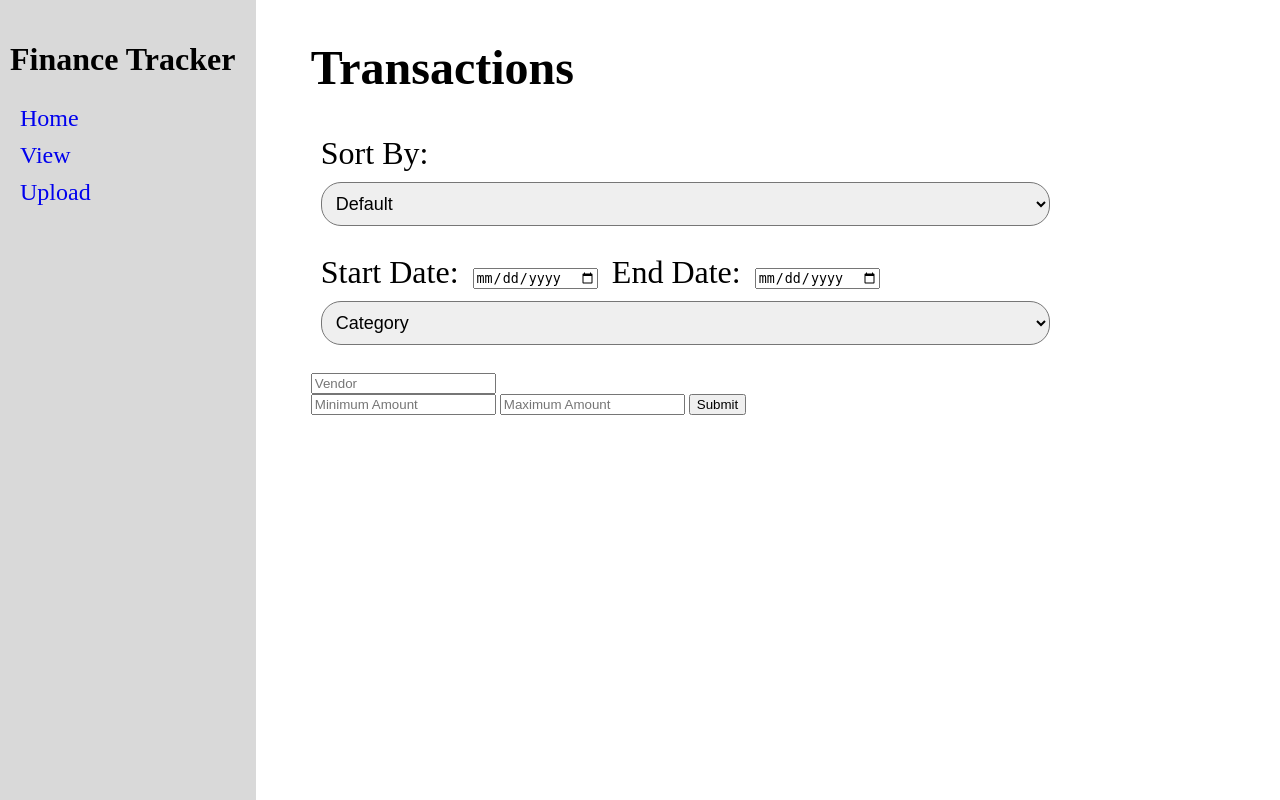
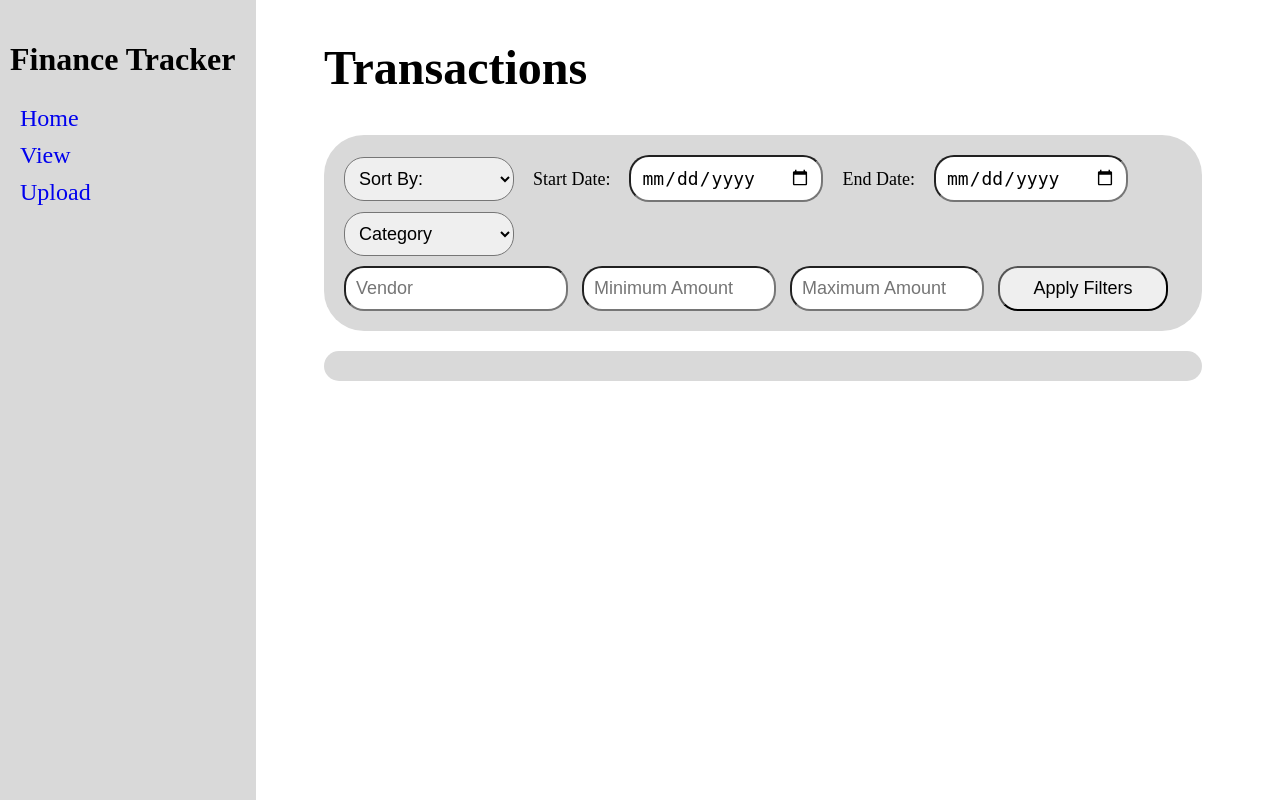
Before and after one commit to Lin-Ian/Finance-Tracker, a Flask app: page /view in a window 1280 px wide. Run offline with Flask 3, Linux system fonts and the light colour scheme; data that the repository does not hold is empty; some libraries are stand-ins or nearby versions.

Commit message:
Add basic styling to view.html

```diff
--- a/static/css/template.css
+++ b/static/css/template.css
@@ -24,8 +24,9 @@
 }
 
 .main {
-    margin-left: max(250px, 20%);
-    padding: 0 50px 0 50px;
+    margin-left: max(300px, 25%);
+    /*padding: 0 50px 0 50px;*/
+    margin-right: 100px;
 }
 
 .main h2 {
@@ -43,7 +44,7 @@
     padding: 10px;
 }
 
-.main .home input, select {
+.main .home input, .main .home select {
     display: block;
     width: 80%;
     margin: 10px;
@@ -56,3 +57,57 @@
     width: 100px;
     height: 50px;
 }
+
+.main .filters {
+    background-color: #D9D9D9;
+    padding: 15px;
+    border-radius: 40px;
+    width: 100%;
+}
+
+.main .filters input, .main .filters select {
+    display: inline-block;
+    width: 170px;
+
+    font-size: 18px;
+    margin: 5px;
+    padding: 10px;
+    border-radius: 20px;
+}
+
+.main .filters input.vendor {
+    width: 200px;
+}
+
+.main .filters label {
+    font-size: 18px;
+}
+
+.main .filters {
+    background-color: #D9D9D9;
+}
+
+.main .view {
+    background-color: #D9D9D9;
+    display: block;
+    padding: 15px;
+    border-radius: 40px;
+    width: 100%;
+    margin-top: 20px;
+}
+
+.main .view select {
+    margin-top: 20px;
+}
+
+.main .view input, .main .view select {
+    display: inline;
+    width: 150px;
+    height: 30px;
+    border-radius: 30px;
+    font-size: 14px;
+}
+
+.main .view input[type=submit] {
+    width: 100px;
+}
--- a/templates/view.html
+++ b/templates/view.html
@@ -11,24 +11,24 @@
     <h2>Transactions</h2>
 
     <!--Filter menu-->
-    <form action="/view" method="post">
-        <label for="sort_by">Sort By:</label>
+    <form action="/view" method="post" class="filters">
+<!--        <label for="sort_by">Sort By:</label>-->
         <!--Sort by menu-->
         <select name="sort_by" id="sort_by">
-            <option value="default">Default</option>
+            <option value="default">Sort By:</option>
             <option value="date_desc">Date Newest</option>
             <option value="date_inc">Date Oldest</option>
             <option value="amount_desc">Amount Decreasing</option>
             <option value="amount_inc">Amount Increasing</option>
         </select>
-        <br>
+<!--        <br>-->
         <!--Start date-->
         <label for="start_date">Start Date:</label>
         <input type="date" id="start_date" name="start_date">
         <!--End Date-->
         <label for="end_date">End Date:</label>
         <input type="date" id="end_date" name="end_date">
-        <br>
+<!--        <br>-->
         <!--Category-->
         <select name="category">
             <option value="" disabled selected>Category</option>
@@ -37,14 +37,15 @@
             {% endfor %}
         </select>
         <br>
-        <input type="text" name="vendor" id="vendor" placeholder="Vendor">
-        <br>
+        <input type="text" name="vendor" class="vendor" placeholder="Vendor">
+<!--        <br>-->
         <input type="number" step=0.01 name="min_amount" id="min_amount" placeholder="Minimum Amount">
         <input type="number" step=0.01 name="max_amount" id="max_amount" placeholder="Maximum Amount">
-        <input type="submit" value="Submit">
+        <input type="submit" value="Apply Filters">
     </form>
 
     <!--Display Transactions-->
+    <div class="view">
     {% for row in data %}
     <tr>
 <!--        <td>{{ row[0] }}</td>-->
@@ -87,6 +88,8 @@
     </tr>
     {% endfor %}
 
+    </div>
+
     {% endblock %}
 
 </body>
```
